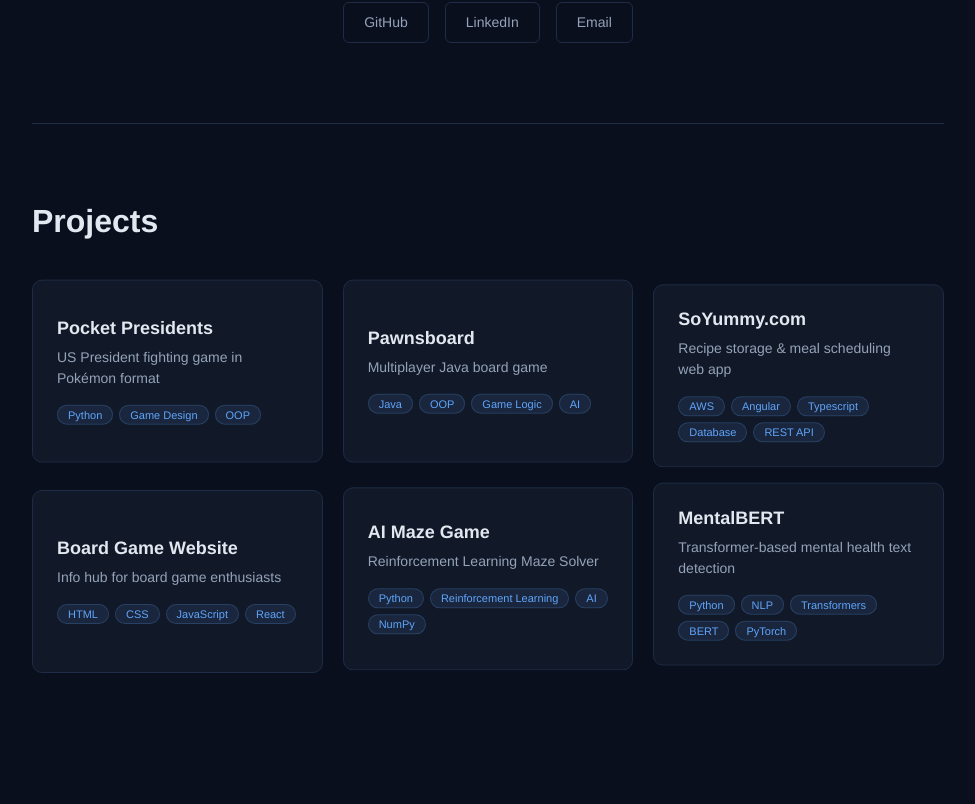
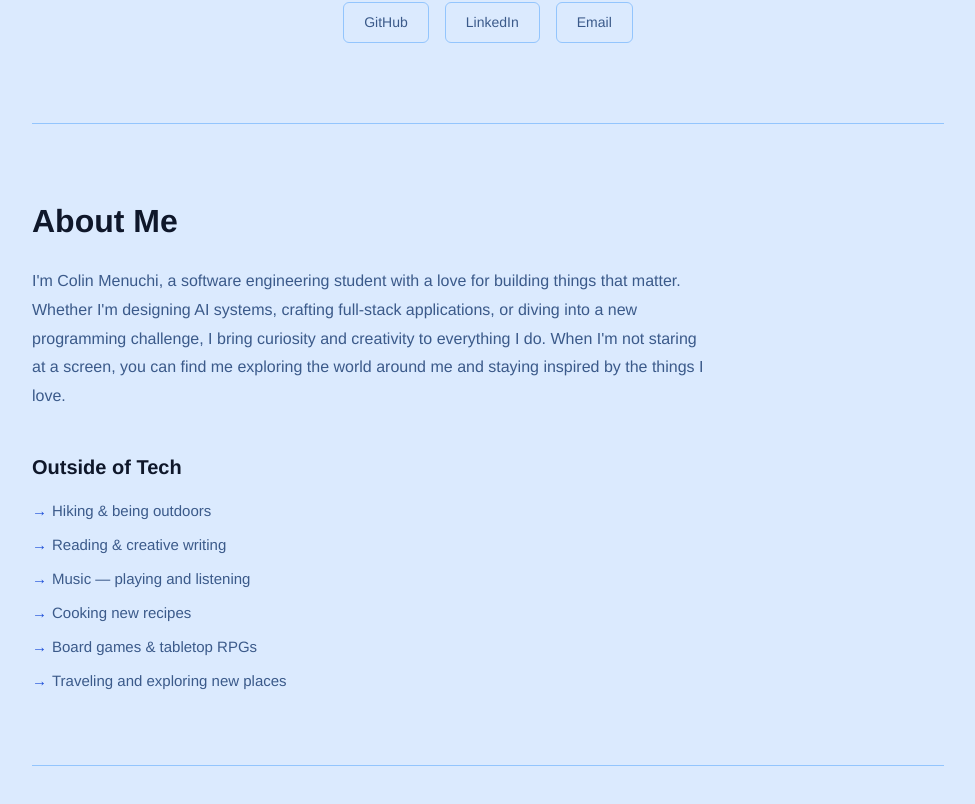
Before and after one commit to ColinMenuchi/portfolioWebsite, a React (Vite) app in the folder portfolio-website/: page / in a window 1280 px wide. Shown: the part 636-1440 px from the top of the page, without its empty margins (152-1127 px from the left). Before the commit the page ends 1369 px from the top, so only its background shows below. Built offline with nearby package versions, Linux system fonts and the light colour scheme.

Commit message:
Added and about me section

```diff
--- a/portfolio-website/src/App.css
+++ b/portfolio-website/src/App.css
@@ -5,7 +5,7 @@
   left: 0;
   right: 0;
   z-index: 1000;
-  background: rgba(10, 15, 30, 0.85);
+  background: rgba(219, 234, 254, 0.85);
   backdrop-filter: blur(10px);
   border-bottom: 1px solid var(--border);
 }
@@ -51,7 +51,7 @@
 
 .nav-link--external:hover {
   border-color: var(--accent);
-  background: rgba(96, 165, 250, 0.08);
+  background: rgba(29, 78, 216, 0.08);
 }
 
 @media (max-width: 600px) {
@@ -152,6 +152,53 @@
   color: var(--accent);
 }
 
+/* ── About ── */
+.about-section {
+  padding: 72px 0;
+  border-bottom: 1px solid var(--border);
+}
+
+.about-heading {
+  font-size: 32px;
+  font-weight: 700;
+  margin-bottom: 20px;
+}
+
+.about-bio {
+  max-width: 680px;
+  color: var(--text-muted);
+  font-size: 16px;
+  line-height: 1.8;
+  margin-bottom: 40px;
+}
+
+.about-interests-heading {
+  font-size: 20px;
+  font-weight: 600;
+  margin-bottom: 16px;
+}
+
+.about-interests {
+  list-style: none;
+  display: flex;
+  flex-direction: column;
+  gap: 10px;
+}
+
+.about-interest-item {
+  font-size: 15px;
+  color: var(--text-muted);
+  padding-left: 20px;
+  position: relative;
+}
+
+.about-interest-item::before {
+  content: '→';
+  position: absolute;
+  left: 0;
+  color: var(--accent);
+}
+
 /* ── Projects ── */
 .projects-section {
   padding-top: 72px;
@@ -223,9 +270,9 @@
   font-size: 11px;
   padding: 3px 10px;
   border-radius: 999px;
-  background: rgba(96, 165, 250, 0.1);
+  background: rgba(29, 78, 216, 0.08);
   color: var(--accent);
-  border: 1px solid rgba(96, 165, 250, 0.2);
+  border: 1px solid rgba(29, 78, 216, 0.2);
   white-space: nowrap;
 }
 
@@ -233,7 +280,7 @@
 .modal-backdrop {
   position: fixed;
   inset: 0;
-  background: rgba(0, 0, 0, 0.7);
+  background: rgba(15, 23, 42, 0.5);
   display: flex;
   align-items: center;
   justify-content: center;
@@ -293,6 +340,23 @@
   gap: 8px;
 }
 
+.modal-see-more {
+  display: inline-block;
+  margin-top: 20px;
+  padding: 8px 20px;
+  border-radius: 6px;
+  font-size: 14px;
+  font-weight: 600;
+  background: var(--accent);
+  color: #fff;
+  transition: background 0.2s;
+}
+
+.modal-see-more:hover {
+  background: var(--accent-hover);
+  color: #fff;
+}
+
 /* ── Responsive ── */
 @media (max-width: 600px) {
   .hero-name {
--- a/portfolio-website/src/App.jsx
+++ b/portfolio-website/src/App.jsx
@@ -1,5 +1,6 @@
 import Navbar from './components/Navbar'
 import Hero from './components/Hero'
+import About from './components/About'
 import Projects from './components/Projects'
 import './App.css'
 
@@ -9,6 +10,7 @@ function App() {
       <Navbar />
       <div className="app">
         <Hero />
+        <About />
         <Projects />
       </div>
     </>
--- /dev/null
+++ b/portfolio-website/src/components/About.jsx
@@ -0,0 +1,33 @@
+const interests = [
+  'Hiking & being outdoors',
+  'Reading & creative writing',
+  'Music — playing and listening',
+  'Cooking new recipes',
+  'Board games & tabletop RPGs',
+  'Traveling and exploring new places',
+]
+
+const About = () => {
+  return (
+    <section id="about" className="about-section">
+      <h2 className="about-heading">About Me</h2>
+      <p className="about-bio">
+        I'm Colin Menuchi, a software engineering student with a love for building things that matter.
+        Whether I'm designing AI systems, crafting full-stack applications, or diving into a new
+        programming challenge, I bring curiosity and creativity to everything I do. When I'm not
+        staring at a screen, you can find me exploring the world around me and staying inspired by
+        the things I love.
+      </p>
+      <h3 className="about-interests-heading">Outside of Tech</h3>
+      <ul className="about-interests">
+        {interests.map((item) => (
+          <li key={item} className="about-interest-item">
+            {item}
+          </li>
+        ))}
+      </ul>
+    </section>
+  )
+}
+
+export default About
--- a/portfolio-website/src/index.css
+++ b/portfolio-website/src/index.css
@@ -5,14 +5,14 @@
 }
 
 :root {
-  --bg: #0a0f1e;
-  --bg-card: #111827;
-  --bg-card-hover: #1a2235;
-  --accent: #60a5fa;
-  --accent-hover: #93c5fd;
-  --text: #e2e8f0;
-  --text-muted: #94a3b8;
-  --border: #1e2d45;
+  --bg: #dbeafe;
+  --bg-card: #eff6ff;
+  --bg-card-hover: #e0f0ff;
+  --accent: #1d4ed8;
+  --accent-hover: #1e40af;
+  --text: #0f172a;
+  --text-muted: #3b5a8a;
+  --border: #93c5fd;
   --font: Helvetica, Arial, sans-serif;
 }
 
```
